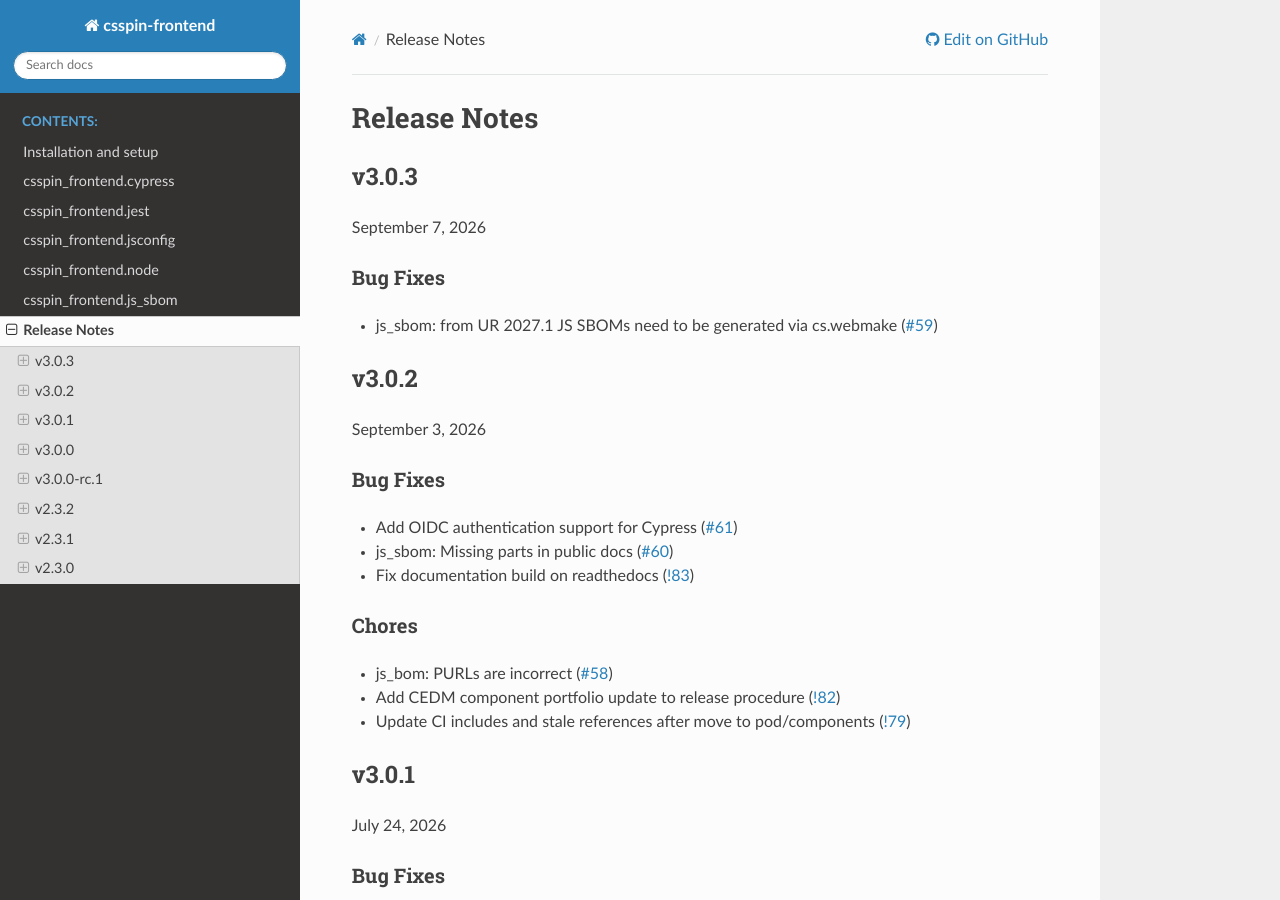
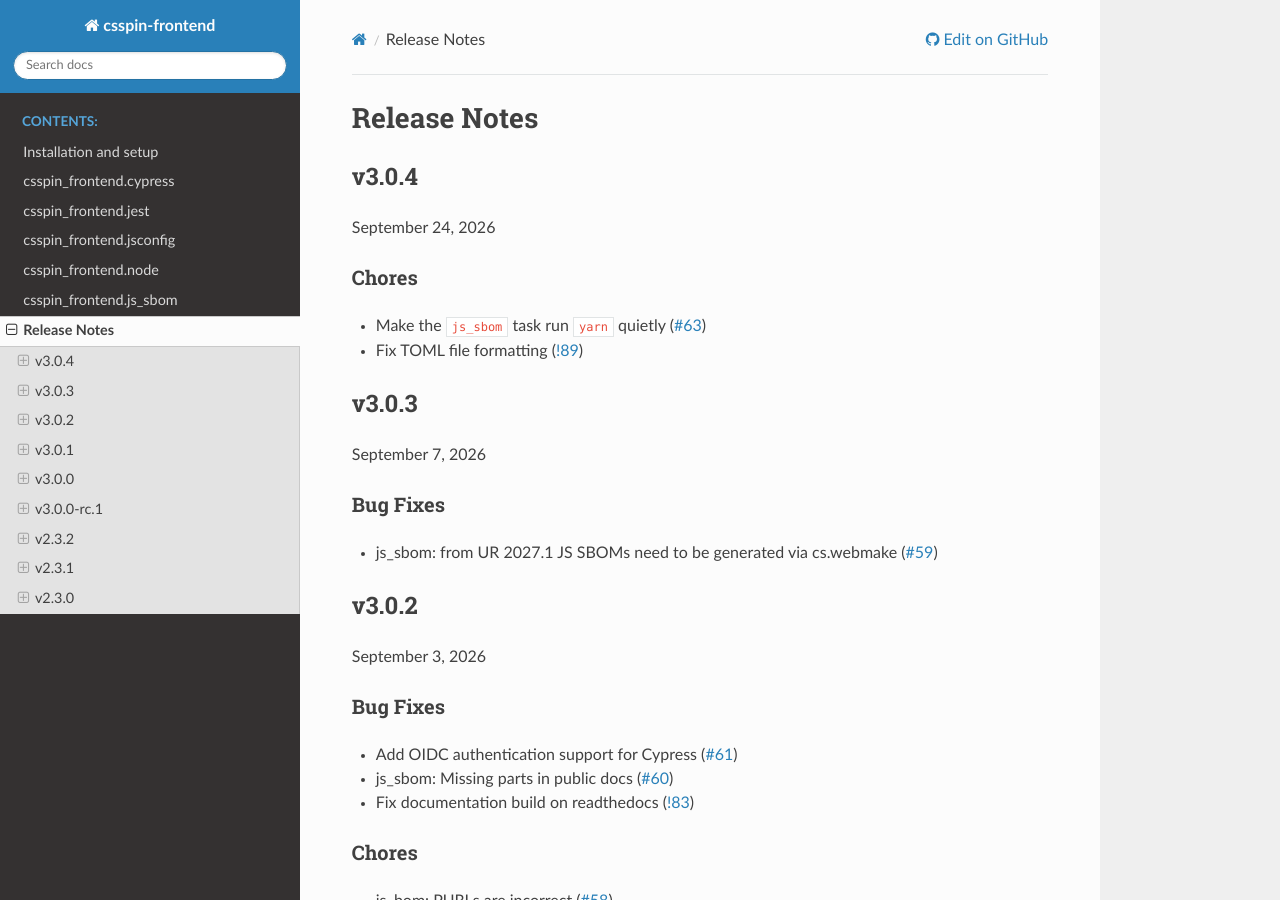
Before and after one commit to cslab/csspin-frontend, a Sphinx documentation site: the page built from doc/relnotes.rst, in a window 1280 px wide and 900 px high. Built offline with Sphinx 7.4.7 and the Read the Docs theme 3.1.0, drawn with Linux system fonts in a browser that asks for light colours.

```diff
--- a/doc/relnotes.rst
+++ b/doc/relnotes.rst
@@ -58,6 +58,19 @@
 =============
 Release Notes
 =============
+
+v3.0.4
+======
+
+September 24, 2026
+
+Chores
+------
+
+- Make the ``js_sbom`` task run ``yarn`` quietly (`#63
+  <https://code.contact.de/pod/components/csspin-frontend/-/work_items/63>`_)
+- Fix TOML file formatting (`!89
+  <https://code.contact.de/pod/components/csspin-frontend/-/merge_requests/89>`_)
 
 v3.0.3
 ======
```
